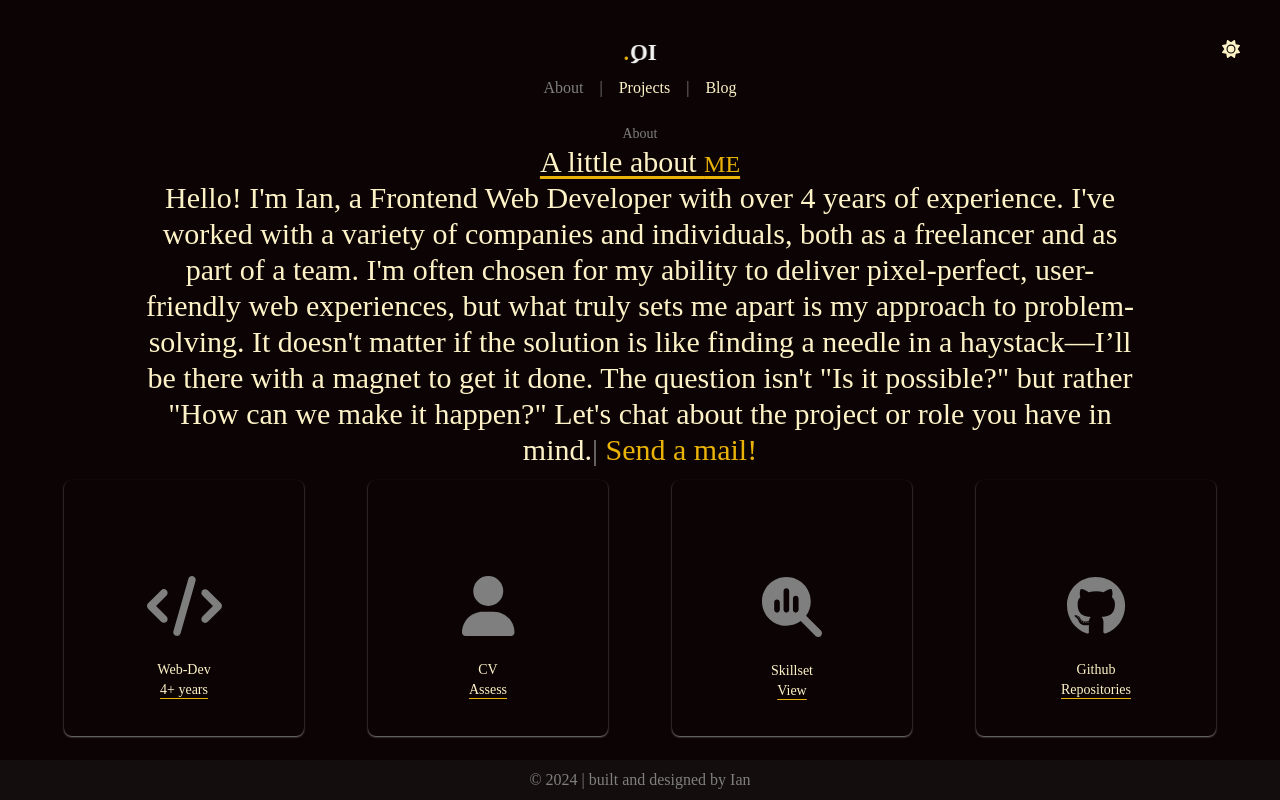
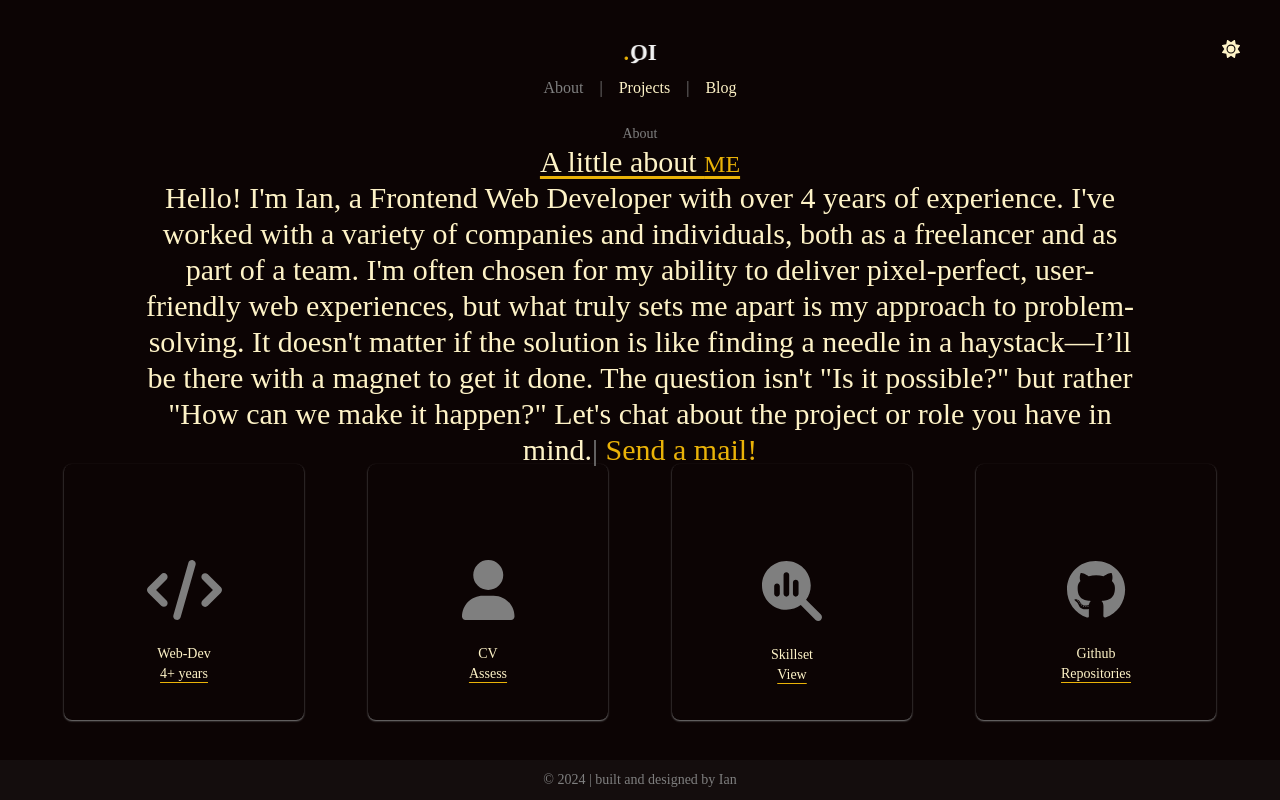
Before and after one commit to Quadri-Ian/Reactportfolio, a React (Create React App) app: page /about in a window 1280 px wide. Built offline with nearby package versions, Linux system fonts and the light colour scheme; a web font is replaced by a local one.

Commit message:
theme butto and card padding

```diff
--- a/src/App.js
+++ b/src/App.js
@@ -56,7 +56,7 @@ const App = () => {
         {/* Theme Toggle Button */}
         <button
           onClick={toggleTheme}
-          className="p-2 m-4 transform transition-transform duration-1000 ease-in-out dark:text-amber-100 fixed top-[6px] -right-1 md:top-6 lg:right-4 lg:top-4 z-50 flex items-center justify-center"
+          className="p-2 m-4 transform transition-transform duration-1000 ease-in-out dark:text-amber-100 absolute top-[6px] -right-1 md:top-6 lg:right-4 lg:top-4 z-50 flex items-center justify-center"
         >
           <FontAwesomeIcon icon={theme === 'dark' ? faSun : faMoon} className="text-lg" />
         </button>
--- a/src/components/Footer.js
+++ b/src/components/Footer.js
@@ -3,7 +3,7 @@ import React from 'react';
 
 const Footer = () => {
   return <footer className=''>
-    <div className='  flex h-10 footer justify-center text-fblack items-center'>
+    <div className=' text-sm lg:text-md flex h-10 footer justify-center text-fblack items-center'>
         <p>© 2024 | built and designed by Ian
         </p>
     </div>
--- a/src/pages/About.js
+++ b/src/pages/About.js
@@ -73,7 +73,7 @@ const About = () => {
       </div>
 
 {/* Card divs */}
-<div className="grid grid-cols-2 gap-y-2 w-full m-auto md:flex justify-evenly pt-10 md:pt-10 lg:absolute bottom-12 xl:bottom-16 ">
+<div className="grid grid-cols-2 gap-y-2 w-full m-auto md:flex justify-evenly pb-4 pt-10 md:pt-10 lg:absolute bottom-12 xl:bottom-16 ">
   {[
     { icon: faCode, title: "Web-Dev", linkText: "4+ years" },
     { icon: faUser, title: "CV", linkText: "Assess", downloadLink: "/ian_quadri_cv.pdf" },
--- a/src/pages/Home.js
+++ b/src/pages/Home.js
@@ -62,6 +62,7 @@ const Home = () => {
 
         <div>
         <div className='md:hidden absolute w-full bottom-0 -left-2 text-lightText dark:text-amber-100'>
+
           <div className='grid grid-cols-2 gap-x-36 gap-y-12  w-full text-lg items-center text-center'>
         <Link to="/about" className="hover:text-yellow-500 underline decoration-fblack active:text-fblack active:decoration-yellow-500 ">About</Link>
         <Link to="/projects" className="hover:text-yellow-500 underline decoration-fblack active:text-fblack active:decoration-yellow-500 ">Projects</Link>
```
